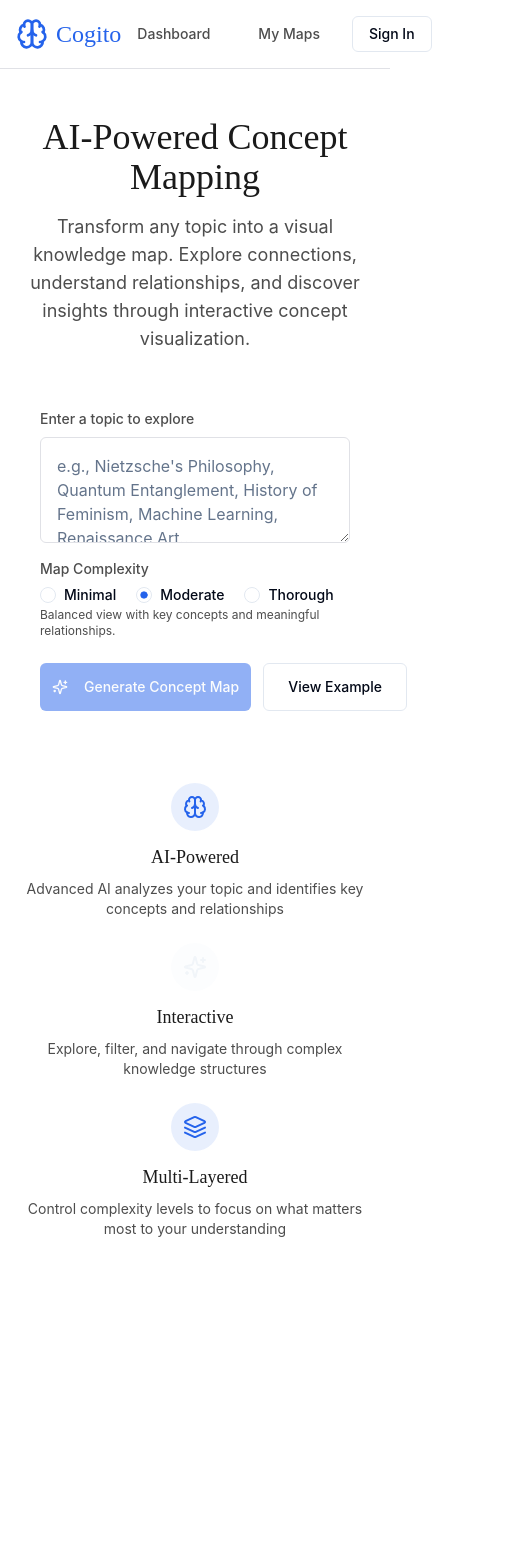
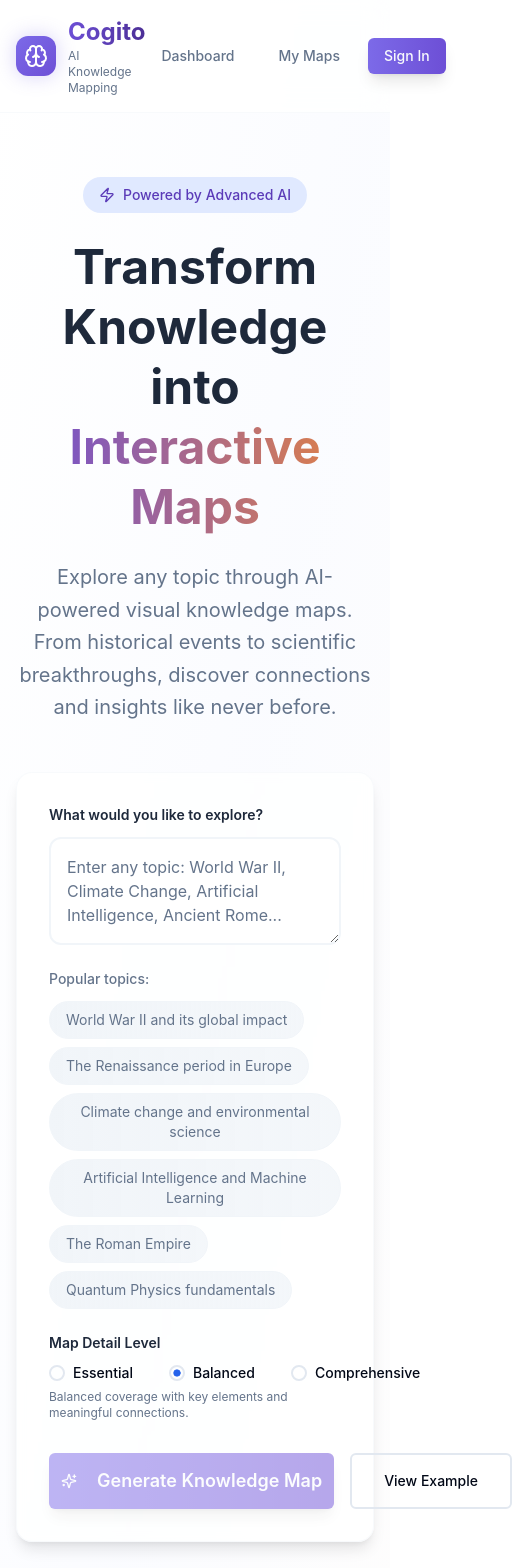
Before and after one commit to swarajzz/cogito, a Next.js app: page / in a window 390 px wide. Shown: the top 1568 px of the page, 512 px wide, since content can reach past the window. Before the commit the page ends 1287 px from the top, so only its background shows below. Built offline with nearby package versions, Linux system fonts and the light colour scheme.

Commit message:
theme updates to main page && add animations

```diff
--- a/src/app/page.tsx
+++ b/src/app/page.tsx
@@ -1,13 +1,13 @@
 "use client"
 
 import { useState } from "react"
+import { Button } from "@/src/components/ui/button"
 import { Textarea } from "@/src/components/ui/textarea"
 import { ConceptMap } from "@/src/components/concept-map"
-import { Loader2, Brain, Sparkles, Layers } from "lucide-react"
+import { Loader2, Brain, Sparkles, Layers, Zap, Target, Globe } from "lucide-react"
+import { sampleExistentialismMap } from "@/src/lib/sample-data"
 import { RadioGroup, RadioGroupItem } from "@/src/components/ui/radio-group"
 import { Label } from "@/src/components/ui/label"
-import { Button } from "@/src/components/ui/button"
-import { sampleExistentialismMap } from "@/src/lib/sample-data"
 
 export default function Home() {
   const [prompt, setPrompt] = useState("")
@@ -54,24 +54,52 @@ export default function Home() {
 
   const displayData = showExample ? sampleExistentialismMap : mapData
 
+  // Example prompts for different domains
+  const examplePrompts = [
+    "World War II and its global impact",
+    "The Renaissance period in Europe",
+    "Climate change and environmental science",
+    "Artificial Intelligence and Machine Learning",
+    "The Roman Empire",
+    "Quantum Physics fundamentals",
+    "The Industrial Revolution",
+    "Ancient Greek Philosophy",
+    "DNA and Genetic Engineering",
+    "The Space Race and Moon Landing",
+    "Blockchain and Cryptocurrency",
+    "Evolution and Natural Selection",
+    "The French Revolution",
+    "Renewable Energy Technologies",
+    "Ancient Egyptian Civilization",
+  ]
+
   return (
-    <main className="min-h-screen bg-background">
+    <main className="min-h-screen bg-gradient-to-br from-background via-primary-50/30 to-accent-50/20">
       {/* Header */}
-      <header className="bg-white border-b border-surface">
+      <header className="bg-white/80 backdrop-blur-md border-b border-surface/50">
         <div className="container mx-auto px-4 py-4">
           <div className="flex justify-between items-center">
-            <div className="flex items-center gap-2">
-              <Brain className="h-8 w-8 text-primary" />
-              <h1 className="font-heading text-2xl text-primary">Cogito</h1>
+            <div className="flex items-center gap-3">
+              <div className="p-2 bg-gradient-to-br from-primary-500 to-primary-600 rounded-xl shadow-glow">
+                <Brain className="h-6 w-6 text-white" />
+              </div>
+              <div>
+                <h1 className="font-heading text-2xl font-bold bg-gradient-to-r from-primary-600 to-primary-800 bg-clip-text text-transparent">
+                  Cogito
+                </h1>
+                <p className="text-xs text-textSecondary">AI Knowledge Mapping</p>
+              </div>
             </div>
-            <nav className="flex gap-4">
-              <Button variant="ghost" className="text-textSecondary">
+            <nav className="flex gap-3">
+              <Button variant="ghost" className="text-textSecondary hover:text-textPrimary">
                 Dashboard
               </Button>
-              <Button variant="ghost" className="text-textSecondary">
+              <Button variant="ghost" className="text-textSecondary hover:text-textPrimary">
                 My Maps
               </Button>
-              <Button variant="outline">Sign In</Button>
+              <Button className="bg-gradient-to-r from-primary-500 to-primary-600 hover:from-primary-600 hover:to-primary-700 shadow-lg">
+                Sign In
+              </Button>
             </nav>
           </div>
         </div>
@@ -79,122 +107,152 @@ export default function Home() {
 
       {!displayData ? (
         /* Landing/Create Section */
-        <div className="container mx-auto px-4 py-12">
-          <div className="max-w-2xl mx-auto text-center mb-8">
-            <h2 className="font-heading text-4xl text-textPrimary mb-4">AI-Powered Concept Mapping</h2>
-            <p className="text-lg text-textSecondary mb-8">
-              Transform any topic into a visual knowledge map. Explore connections, understand relationships, and
-              discover insights through interactive concept visualization.
+        <div className="container mx-auto px-4 py-16">
+          <div className="max-w-3xl mx-auto text-center mb-12 animate-fade-in">
+            <div className="inline-flex items-center gap-2 bg-primary-100 text-primary-700 px-4 py-2 rounded-full text-sm font-medium mb-6">
+              <Zap className="h-4 w-4" />
+              Powered by Advanced AI
+            </div>
+            <h2 className="font-heading text-5xl font-bold text-textPrimary mb-6 leading-tight">
+              Transform Knowledge into
+              <span className="bg-gradient-to-r from-primary-600 to-accent-600 bg-clip-text text-transparent block">
+                Interactive Maps
+              </span>
+            </h2>
+            <p className="text-xl text-textSecondary mb-8 leading-relaxed">
+              Explore any topic through AI-powered visual knowledge maps. From historical events to scientific
+              breakthroughs, discover connections and insights like never before.
             </p>
           </div>
 
-          <div className="max-w-2xl mx-auto">
-            <div className="bg-white p-6 rounded-card shadow-card">
-              <div className="mb-4">
-                <label htmlFor="prompt" className="block text-sm font-medium text-textSecondary mb-2">
-                  Enter a topic to explore
+          <div className="max-w-2xl mx-auto animate-slide-up">
+            <div className="bg-white/80 backdrop-blur-sm p-8 rounded-2xl shadow-elevated border border-surface/50">
+              <div className="mb-6">
+                <label htmlFor="prompt" className="block text-sm font-semibold text-textPrimary mb-3">
+                  What would you like to explore?
                 </label>
                 <Textarea
                   id="prompt"
-                  placeholder="e.g., Nietzsche's Philosophy, Quantum Entanglement, History of Feminism, Machine Learning, Renaissance Art..."
-                  className="w-full p-4 border border-surface rounded-md text-base"
+                  placeholder="Enter any topic: World War II, Climate Change, Artificial Intelligence, Ancient Rome..."
+                  className="w-full p-4 border-2 border-surface focus:border-primary-300 rounded-xl text-base bg-white/50 backdrop-blur-sm transition-all duration-200"
                   value={prompt}
                   onChange={(e) => setPrompt(e.target.value)}
                   rows={3}
                 />
               </div>
 
+              {/* Example prompts */}
               <div className="mb-6">
-                <div className="text-sm font-medium text-textSecondary mb-2">Map Complexity</div>
+                <div className="text-sm font-medium text-textSecondary mb-3">Popular topics:</div>
+                <div className="flex flex-wrap gap-2">
+                  {examplePrompts.slice(0, 6).map((example, index) => (
+                    <button
+                      key={index}
+                      onClick={() => setPrompt(example)}
+                      className="px-4 py-2 text-sm bg-gradient-to-r from-surface to-surface/80 hover:from-primary-50 hover:to-primary-100 border border-surface hover:border-primary-200 rounded-full text-textSecondary hover:text-primary-700 transition-all duration-200"
+                    >
+                      {example}
+                    </button>
+                  ))}
+                </div>
+              </div>
+
+              <div className="mb-8">
+                <div className="text-sm font-semibold text-textPrimary mb-3">Map Detail Level</div>
                 <RadioGroup
                   defaultValue="moderate"
                   value={complexityLevel}
                   onValueChange={setComplexityLevel}
-                  className="flex space-x-2"
+                  className="flex space-x-6"
                 >
                   <div className="flex items-center space-x-2">
-                    <RadioGroupItem value="minimal" id="minimal" />
-                    <Label htmlFor="minimal" className="cursor-pointer">
-                      Minimal
+                    <RadioGroupItem value="minimal" id="minimal" className="border-2" />
+                    <Label htmlFor="minimal" className="cursor-pointer font-medium">
+                      Essential
                     </Label>
                   </div>
                   <div className="flex items-center space-x-2">
-                    <RadioGroupItem value="moderate" id="moderate" />
-                    <Label htmlFor="moderate" className="cursor-pointer">
-                      Moderate
+                    <RadioGroupItem value="moderate" id="moderate" className="border-2" />
+                    <Label htmlFor="moderate" className="cursor-pointer font-medium">
+                      Balanced
                     </Label>
                   </div>
                   <div className="flex items-center space-x-2">
-                    <RadioGroupItem value="thorough" id="thorough" />
-                    <Label htmlFor="thorough" className="cursor-pointer">
-                      Thorough
+                    <RadioGroupItem value="thorough" id="thorough" className="border-2" />
+                    <Label htmlFor="thorough" className="cursor-pointer font-medium">
+                      Comprehensive
                     </Label>
                   </div>
                 </RadioGroup>
-                <div className="text-xs text-textSecondary mt-1">
-                  {complexityLevel === "minimal" && "Shows only the most important concepts and relationships."}
-                  {complexityLevel === "moderate" && "Balanced view with key concepts and meaningful relationships."}
-                  {complexityLevel === "thorough" && "Comprehensive view with all relevant concepts and connections."}
+                <div className="text-xs text-textSecondary mt-2">
+                  {complexityLevel === "minimal" && "Focus on the most important elements and core relationships."}
+                  {complexityLevel === "moderate" && "Balanced coverage with key elements and meaningful connections."}
+                  {complexityLevel === "thorough" &&
+                    "Detailed exploration with comprehensive coverage and nuanced relationships."}
                 </div>
               </div>
 
-              <div className="flex gap-3">
+              <div className="flex gap-4">
                 <Button
                   onClick={generateMap}
                   disabled={isLoading || !prompt.trim()}
-                  className="flex-1 bg-primary hover:bg-primary/90 h-12"
+                  className="flex-1 bg-gradient-to-r from-primary-500 to-primary-600 hover:from-primary-600 hover:to-primary-700 h-14 text-lg font-semibold shadow-lg hover:shadow-xl transition-all duration-200"
                 >
                   {isLoading ? (
                     <>
-                      <Loader2 className="mr-2 h-5 w-5 animate-spin" />
-                      Generating Map...
+                      <Loader2 className="mr-3 h-5 w-5 animate-spin" />
+                      Creating Your Map...
                     </>
                   ) : (
                     <>
-                      <Sparkles className="mr-2 h-5 w-5" />
-                      Generate Concept Map
+                      <Sparkles className="mr-3 h-5 w-5" />
+                      Generate Knowledge Map
                     </>
                   )}
                 </Button>
-                <Button variant="outline" onClick={loadExample} className="h-12 px-6">
+                <Button
+                  variant="outline"
+                  onClick={loadExample}
+                  className="h-14 px-8 border-2 hover:bg-surface/50 transition-all duration-200 bg-transparent"
+                >
                   View Example
                 </Button>
               </div>
 
               {error && (
-                <div className="mt-4 p-3 bg-red-50 border border-red-200 rounded-md">
-                  <p className="text-red-600 text-sm">{error}</p>
+                <div className="mt-6 p-4 bg-red-50 border-2 border-red-200 rounded-xl animate-slide-up">
+                  <p className="text-red-700 text-sm font-medium">{error}</p>
                 </div>
               )}
             </div>
 
             {/* Features */}
-            <div className="grid md:grid-cols-3 gap-6 mt-12">
-              <div className="text-center">
-                <div className="bg-primary/10 rounded-full w-12 h-12 flex items-center justify-center mx-auto mb-3">
-                  <Brain className="h-6 w-6 text-primary" />
+            <div className="grid md:grid-cols-3 gap-8 mt-16">
+              <div className="text-center group">
+                <div className="bg-gradient-to-br from-primary-100 to-primary-200 rounded-2xl w-16 h-16 flex items-center justify-center mx-auto mb-4 group-hover:scale-110 transition-transform duration-200">
+                  <Globe className="h-8 w-8 text-primary-600" />
                 </div>
-                <h3 className="font-heading text-lg text-textPrimary mb-2">AI-Powered</h3>
-                <p className="text-sm text-textSecondary">
-                  Advanced AI analyzes your topic and identifies key concepts and relationships
+                <h3 className="font-heading text-xl font-semibold text-textPrimary mb-3">Universal Knowledge</h3>
+                <p className="text-textSecondary leading-relaxed">
+                  Explore any domain - from ancient history to cutting-edge science, literature to technology
                 </p>
               </div>
-              <div className="text-center">
-                <div className="bg-accent/20 rounded-full w-12 h-12 flex items-center justify-center mx-auto mb-3">
-                  <Sparkles className="h-6 w-6 text-accent" />
+              <div className="text-center group">
+                <div className="bg-gradient-to-br from-accent-100 to-accent-200 rounded-2xl w-16 h-16 flex items-center justify-center mx-auto mb-4 group-hover:scale-110 transition-transform duration-200">
+                  <Target className="h-8 w-8 text-accent-600" />
                 </div>
-                <h3 className="font-heading text-lg text-textPrimary mb-2">Interactive</h3>
-                <p className="text-sm text-textSecondary">
-                  Explore, filter, and navigate through complex knowledge structures
+                <h3 className="font-heading text-xl font-semibold text-textPrimary mb-3">Smart Connections</h3>
+                <p className="text-textSecondary leading-relaxed">
+                  AI discovers hidden relationships and patterns across complex knowledge domains
                 </p>
               </div>
-              <div className="text-center">
-                <div className="bg-primary/10 rounded-full w-12 h-12 flex items-center justify-center mx-auto mb-3">
-                  <Layers className="h-6 w-6 text-primary" />
+              <div className="text-center group">
+                <div className="bg-gradient-to-br from-success-100 to-success-200 rounded-2xl w-16 h-16 flex items-center justify-center mx-auto mb-4 group-hover:scale-110 transition-transform duration-200">
+                  <Layers className="h-8 w-8 text-success-600" />
                 </div>
-                <h3 className="font-heading text-lg text-textPrimary mb-2">Multi-Layered</h3>
-                <p className="text-sm text-textSecondary">
-                  Control complexity levels to focus on what matters most to your understanding
+                <h3 className="font-heading text-xl font-semibold text-textPrimary mb-3">Adaptive Detail</h3>
+                <p className="text-textSecondary leading-relaxed">
+                  Control complexity from simple overviews to comprehensive deep-dive explorations
                 </p>
               </div>
             </div>
@@ -203,12 +261,14 @@ export default function Home() {
       ) : (
         /* Map View Section */
         <div className="h-[calc(100vh-80px)]">
-          <div className="bg-white border-b border-surface px-4 py-3">
+          <div className="bg-white/80 backdrop-blur-md border-b border-surface/50 px-4 py-4">
             <div className="container mx-auto flex justify-between items-center">
               <div>
-                <h2 className="font-heading text-xl text-textPrimary">{showExample ? "Existentialism" : prompt}</h2>
-                <p className="text-sm text-textSecondary">
-                  {displayData.nodes?.length || 0} concepts • {displayData.edges?.length || 0} relationships
+                <h2 className="font-heading text-2xl font-semibold text-textPrimary">
+                  {showExample ? "Existentialism" : prompt}
+                </h2>
+                <p className="text-textSecondary">
+                  {displayData.nodes?.length || 0} elements • {displayData.edges?.length || 0} relationships
                 </p>
               </div>
               <Button
@@ -218,6 +278,7 @@ export default function Home() {
                   setShowExample(false)
                   setPrompt("")
                 }}
+                className="border-2 hover:bg-surface/50"
               >
                 Create New Map
               </Button>
--- a/tailwind.config.ts
+++ b/tailwind.config.ts
@@ -1,12 +1,8 @@
-import type { Config } from "tailwindcss";
+import type { Config } from "tailwindcss"
 
 const config: Config = {
   darkMode: ["class"],
   content: [
-    "./pages/**/*.{js,ts,jsx,tsx,mdx}",
-    "./components/**/*.{js,ts,jsx,tsx,mdx}",
-    "./app/**/*.{js,ts,jsx,tsx,mdx}",
-    "*.{js,ts,jsx,tsx,mdx}",
     "./src/**/*.{js,ts,jsx,tsx,mdx}",
   ],
   theme: {
@@ -20,16 +16,16 @@ const config: Config = {
         primary: {
           DEFAULT: "hsl(var(--primary))",
           foreground: "hsl(var(--primary-foreground))",
-          50: "#E6E8F4",
-          100: "#CDD2E9",
-          200: "#9BA5D3",
-          300: "#6979BD",
-          400: "#374CA7",
-          500: "#2D3A8C",
-          600: "#242E70",
-          700: "#1C2354",
-          800: "#131738",
-          900: "#0A0C1C",
+          50: "#F0F4FF",
+          100: "#E0E9FF",
+          200: "#C7D7FE",
+          300: "#A5B8FC",
+          400: "#8B93F8",
+          500: "#7C6AE8",
+          600: "#6D4FD6",
+          700: "#5B3BB8",
+          800: "#4C2F96",
+          900: "#3F2677",
         },
         secondary: {
           DEFAULT: "hsl(var(--secondary))",
@@ -46,16 +42,16 @@ const config: Config = {
         accent: {
           DEFAULT: "hsl(var(--accent))",
           foreground: "hsl(var(--accent-foreground))",
-          50: "#FEFBF5",
-          100: "#FDF7E6",
-          200: "#FBEFC9",
-          300: "#F9E7AC",
-          400: "#F6D88F",
-          500: "#F4C95D",
-          600: "#F1B92B",
-          700: "#D99C0D",
-          800: "#A8770A",
-          900: "#775307",
+          50: "#FEF7F0",
+          100: "#FDEEE0",
+          200: "#FADCC2",
+          300: "#F6C89F",
+          400: "#F2B27A",
+          500: "#EE9B56",
+          600: "#E8843C",
+          700: "#D16B2B",
+          800: "#B05524",
+          900: "#8F4520",
         },
         popover: {
           DEFAULT: "hsl(var(--popover))",
@@ -65,43 +61,84 @@ const config: Config = {
           DEFAULT: "hsl(var(--card))",
           foreground: "hsl(var(--card-foreground))",
         },
-        surface: "#E0E1E6",
-        textPrimary: "#1A1A1A",
-        textSecondary: "#4D4D4D",
+        surface: "#F1F5F9",
+        textPrimary: "#1E293B",
+        textSecondary: "#64748B",
+        success: {
+          50: "#F0FDF4",
+          100: "#DCFCE7",
+          200: "#BBF7D0",
+          300: "#86EFAC",
+          400: "#4ADE80",
+          500: "#22C55E",
+          600: "#16A34A",
+          700: "#15803D",
+          800: "#166534",
+          900: "#14532D",
+        },
+        warning: {
+          50: "#FFFBEB",
+          100: "#FEF3C7",
+          200: "#FDE68A",
+          300: "#FCD34D",
+          400: "#FBBF24",
+          500: "#F59E0B",
+          600: "#D97706",
+          700: "#B45309",
+          800: "#92400E",
+          900: "#78350F",
+        },
+        info: {
+          50: "#EFF6FF",
+          100: "#DBEAFE",
+          200: "#BFDBFE",
+          300: "#93C5FD",
+          400: "#60A5FA",
+          500: "#3B82F6",
+          600: "#2563EB",
+          700: "#1D4ED8",
+          800: "#1E40AF",
+          900: "#1E3A8A",
+        },
       },
       borderRadius: {
         lg: "var(--radius)",
         md: "calc(var(--radius) - 2px)",
         sm: "calc(var(--radius) - 4px)",
-        card: "8px",
+        card: "12px",
       },
       fontFamily: {
-        heading: ['"DM Serif Display"', "serif"],
+        heading: ['"Inter"', "sans-serif"],
         body: ["Inter", "sans-serif"],
-        mono: ['"Fira Code"', "monospace"],
+        mono: ['"JetBrains Mono"', "monospace"],
       },
       boxShadow: {
-        card: "0 1px 4px rgba(0,0,0,0.08)",
-        elevated:
-          "0 4px 6px -1px rgba(0, 0, 0, 0.1), 0 2px 4px -1px rgba(0, 0, 0, 0.06)",
+        card: "0 1px 3px 0 rgba(0, 0, 0, 0.1), 0 1px 2px 0 rgba(0, 0, 0, 0.06)",
+        elevated: "0 10px 15px -3px rgba(0, 0, 0, 0.1), 0 4px 6px -2px rgba(0, 0, 0, 0.05)",
+        glow: "0 0 20px rgba(124, 106, 232, 0.3)",
+      },
+      animation: {
+        "fade-in": "fadeIn 0.5s ease-in-out",
+        "slide-up": "slideUp 0.3s ease-out",
+        "pulse-glow": "pulseGlow 2s ease-in-out infinite",
       },
       keyframes: {
-        "accordion-down": {
-          from: { height: "0" },
-          to: { height: "var(--radix-accordion-content-height)" },
+        fadeIn: {
+          "0%": { opacity: "0" },
+          "100%": { opacity: "1" },
         },
-        "accordion-up": {
-          from: { height: "var(--radix-accordion-content-height)" },
-          to: { height: "0" },
+        slideUp: {
+          "0%": { transform: "translateY(10px)", opacity: "0" },
+          "100%": { transform: "translateY(0)", opacity: "1" },
         },
-      },
-      animation: {
-        "accordion-down": "accordion-down 0.2s ease-out",
-        "accordion-up": "accordion-up 0.2s ease-out",
+        pulseGlow: {
+          "0%, 100%": { boxShadow: "0 0 20px rgba(124, 106, 232, 0.3)" },
+          "50%": { boxShadow: "0 0 30px rgba(124, 106, 232, 0.5)" },
+        },
       },
     },
   },
   plugins: [require("tailwindcss-animate")],
-};
+}
 
-export default config;
+export default config
```
